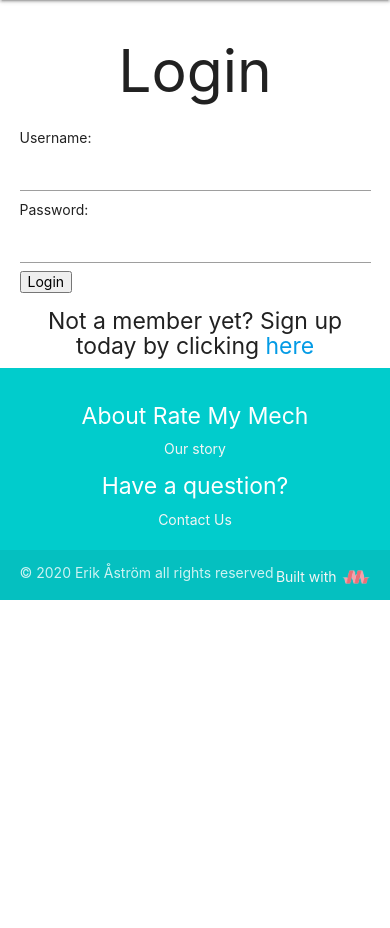
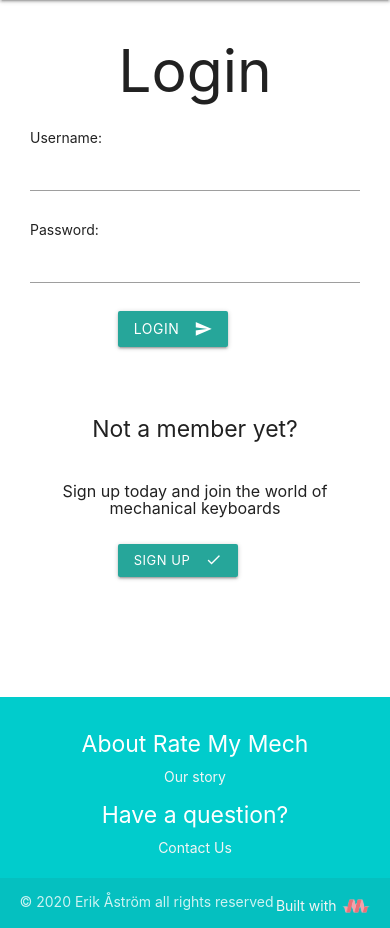
Before and after one commit to astromerik/milestone3, a Flask app: page /login in a window 390 px wide. Shown: the part 56-984 px from the top of the page. Before the commit the page ends 656 px from the top, so only its background shows below. Run offline with Flask 2, Linux system fonts and the light colour scheme; some libraries are stand-ins or nearby versions.

Commit message:
Made login page responsive and added functionality for only the creator to edit and delete a project

```diff
--- a/static/css/style.css
+++ b/static/css/style.css
@@ -1,6 +1,6 @@
 /* --- Base --- */
 
-h1, h5 {
+h1, h5, h6 {
     text-align: center;
 }
 
@@ -143,3 +143,15 @@ footer {
 .editbutton {
     margin: 50px;
 }
+
+/* --- login page --- */
+
+
+
+.joinbuttons {
+    margin-bottom: 100px
+}
+
+.loginbutton {
+    margin-bottom: 50px
+}
--- a/templates/login.html
+++ b/templates/login.html
@@ -4,12 +4,40 @@
 <h1>Login</h1>
 
 <form action="{{url_for('login')}}" method="POST">
-        Username: <input type="text" name="userid">
-        Password: <input type="password" name="password">
-        <input type="submit" value="Login">
+    <div class="row ">
+        <div class="col m4 s12 offset-m4">
+            Username: <input type="text" name="userid">
+        </div>
+    </div>
+    <div class="row">
+        <div class="col m4 s12 offset-m4">
+            Password: <input type="password" name="password">
+        </div>
+    </div>
+    <div class="row">
+        <div class="col m4 s9 offset-m5 offset-s3">
+            <button class="btn waves-effect waves-light loginbutton" type="submit" name="action" value="Login">Login
+                <i class="material-icons right">send</i>
+            </button>
+        </div>
+    </div>
     </form>
 
+    <div class="row">
+        <div class="ccol m4 s12 offset-m4">
+            <h5>Not a member yet?</h5>
+        </div>
+    </div>
+    <div class="row">
+        <div class="col m4 s12 offset-m4">
+            <h6>Sign up today and join the world of mechanical keyboards</h6>
+        </div>
+    </div>
+    <div class="row">
+        <div class="col m4 s9 offset-m5 offset-s3">
+            <a class="waves-effect waves-light btn-small joinbuttons" href="{{url_for('register')}}">Sign up<i class="material-icons right">check</i></a>
+        </div>
+    </div>
 
-<h5>Not a member yet? Sign up today by clicking <a href="{{url_for('register')}}">here</a></h5>
 
 {% endblock %}
--- a/templates/viewproject.html
+++ b/templates/viewproject.html
@@ -30,9 +30,10 @@
             <p>Layout style: {{projects.layout}}</p>
         </div>
         </div>
+        {% if projects["creator"] == session['user-name'] %}
         <div class="row center-align editbutton">
             <a href="{{ url_for('edit_project', project_id=projects._id) }}" class="btn waves-effect waves-light">Edit keyboard</a>
         </div>
-
+        {% endif %}
 
 {% endblock %}
```
Also changed, not shown: run.py (+6 -1 lines).
